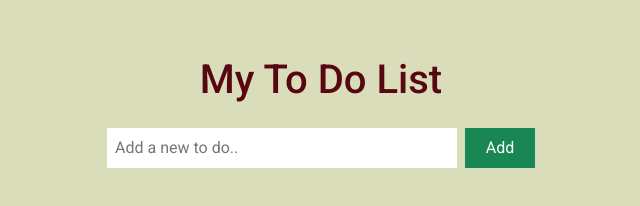
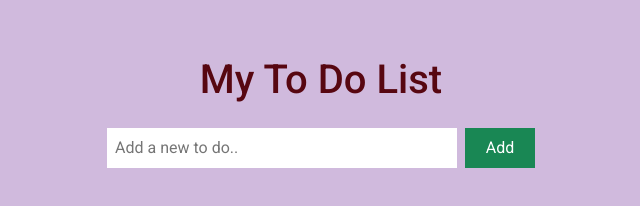
Before and after one commit to Iqra327/To-do-list, a plain HTML site: page index.html in a window 1280 px wide. Shown: the whole page, without its empty margins (319-959 px from the left). Drawn offline with nearby package versions, Linux system fonts and the light colour scheme.

Commit message:
todo-list, all done

```diff
--- a/style.css
+++ b/style.css
@@ -1,6 +1,6 @@
 body{
   font-family: Roboto, sans-serif;
-  background-color: rgb(218, 221, 186);
+  background-color: rgb(208, 186, 221);
 }
 
 .add-button,
```
